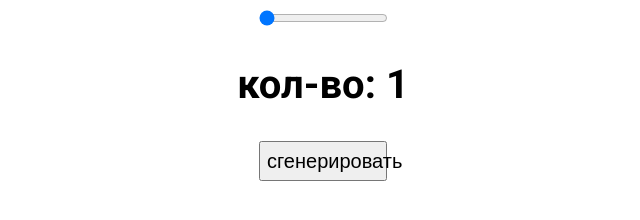
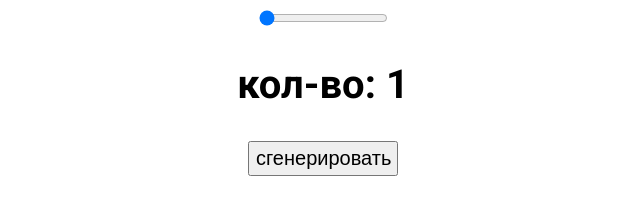
Before and after one commit to inher1ted/NicknamesGenerator, a plain HTML site: page index.html in a window 1280 px wide. Shown: the whole page, without its empty margins (317-957 px from the left). Drawn offline with Linux system fonts and the light colour scheme.

Commit message:
Update style.css

```diff
--- a/style.css
+++ b/style.css
@@ -12,14 +12,14 @@
 .input-range {
 }
 .count {
-    font-size: 5vh;
+    font-size: 40px;
 }
 .generate {
-    height: 5vh;
-    width: 10vw;
-    font-size: 2.5vh;
+    height: 35px;
+    width: 150px;
+    font-size: 20px;
 }
 .nicklist {
-    font-size: 2.5vh;
+    font-size: 20px;
     list-style:disc;
 }
```
